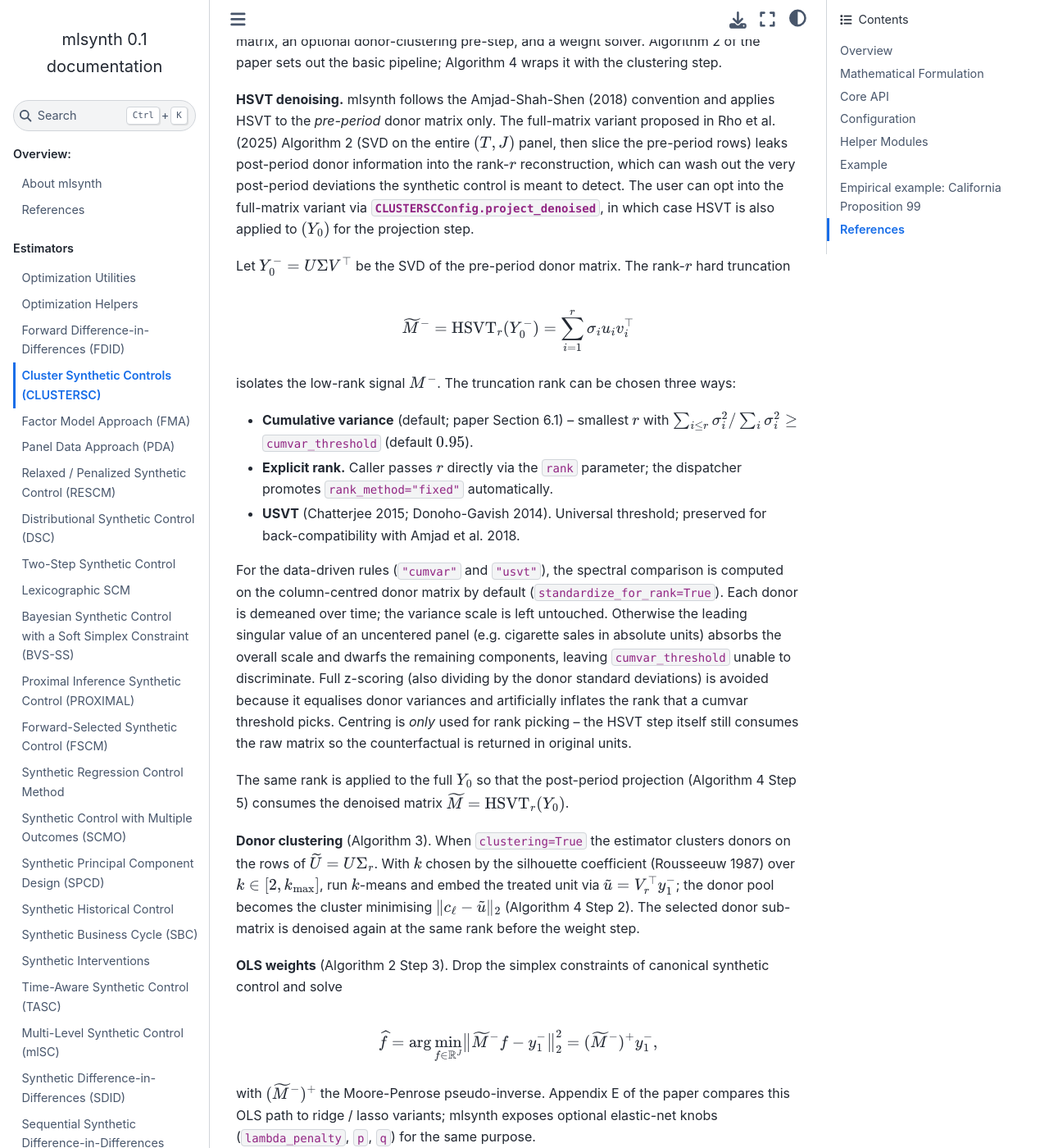
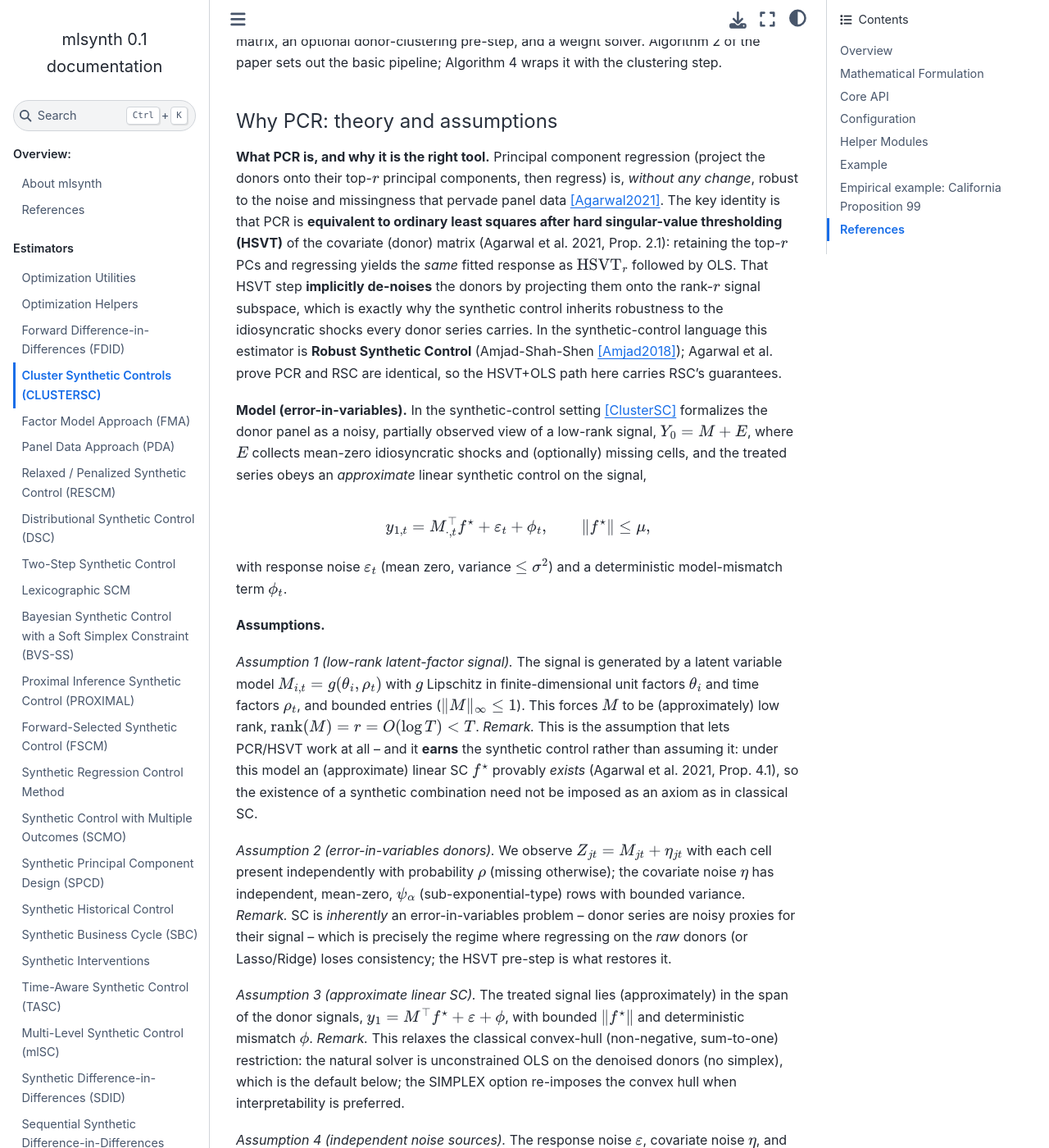
Before and after one commit to jgreathouse9/mlsynth, a Sphinx documentation site: the page built from docs/clustersc.rst, in a window 1280 px wide and 1400 px high, scrolled down 1411 px. Shown: the whole window at 82% size. Built offline with Sphinx 7.4.7 and the Sphinx Book theme 1.1.4, drawn with Linux system fonts in a browser that asks for light colours; pages that are not in the unit, such as notebooks, are missing from menus; some of the changed text lies outside the part shown.

Commit message:
Add files via upload

```diff
--- a/docs/clustersc.rst
+++ b/docs/clustersc.rst
@@ -70,6 +70,107 @@ The PCR family combines three building blocks: rank-:math:`r` HSVT
 denoising of the donor matrix, an optional donor-clustering
 pre-step, and a weight solver. Algorithm 2 of the paper sets out
 the basic pipeline; Algorithm 4 wraps it with the clustering step.
+
+Why PCR: theory and assumptions
+"""""""""""""""""""""""""""""""
+
+**What PCR is, and why it is the right tool.** Principal component
+regression (project the donors onto their top-:math:`r` principal
+components, then regress) is, *without any change*, robust to the
+noise and missingness that pervade panel data [Agarwal2021]_. The key
+identity is that PCR is **equivalent to ordinary least squares after
+hard singular-value thresholding (HSVT)** of the covariate (donor)
+matrix (Agarwal et al. 2021, Prop. 2.1): retaining the top-:math:`r`
+PCs and regressing yields the *same* fitted response as
+:math:`\mathrm{HSVT}_r` followed by OLS. That HSVT step **implicitly
+de-noises** the donors by projecting them onto the rank-:math:`r`
+signal subspace, which is exactly why the synthetic control inherits
+robustness to the idiosyncratic shocks every donor series carries. In
+the synthetic-control language this estimator is **Robust Synthetic
+Control** (Amjad-Shah-Shen [Amjad2018]_); Agarwal et al. prove PCR and
+RSC are identical, so the HSVT+OLS path here carries RSC's guarantees.
+
+**Model (error-in-variables).** In the synthetic-control setting
+[ClusterSC]_ formalizes the donor panel as a noisy, partially observed
+view of a low-rank signal, :math:`Y_0 = M + E`, where :math:`E` collects
+mean-zero idiosyncratic shocks and (optionally) missing cells, and the
+treated series obeys an *approximate* linear synthetic control on the
+signal,
+
+.. math::
+
+   y_{1,t} = M_{\cdot,t}^\top f^\star + \varepsilon_t + \phi_t ,
+   \qquad \|f^\star\| \le \mu ,
+
+with response noise :math:`\varepsilon_t` (mean zero, variance
+:math:`\le \sigma^2`) and a deterministic model-mismatch term
+:math:`\phi_t`.
+
+**Assumptions.**
+
+*Assumption 1 (low-rank latent-factor signal).* The signal is generated
+by a latent variable model :math:`M_{i,t} = g(\theta_i, \rho_t)` with
+:math:`g` Lipschitz in finite-dimensional unit factors
+:math:`\theta_i` and time factors :math:`\rho_t`, and bounded entries
+(:math:`\|M\|_\infty \le 1`). This forces :math:`M` to be (approximately)
+low rank, :math:`\mathrm{rank}(M) = r = O(\log T) < T`. *Remark.* This is
+the assumption that lets PCR/HSVT work at all -- and it **earns** the
+synthetic control rather than assuming it: under this model an
+(approximate) linear SC :math:`f^\star` provably *exists* (Agarwal et al.
+2021, Prop. 4.1), so the existence of a synthetic combination need not be
+imposed as an axiom as in classical SC.
+
+*Assumption 2 (error-in-variables donors).* We observe
+:math:`Z_{jt} = M_{jt} + \eta_{jt}` with each cell present
+independently with probability :math:`\rho` (missing otherwise); the
+covariate noise :math:`\eta` has independent, mean-zero,
+:math:`\psi_\alpha` (sub-exponential-type) rows with bounded variance.
+*Remark.* SC is *inherently* an error-in-variables problem -- donor
+series are noisy proxies for their signal -- which is precisely the
+regime where regressing on the *raw* donors (or Lasso/Ridge) loses
+consistency; the HSVT pre-step is what restores it.
+
+*Assumption 3 (approximate linear SC).* The treated signal lies
+(approximately) in the span of the donor signals,
+:math:`y_1 = M^\top f^\star + \varepsilon + \phi`, with bounded
+:math:`\|f^\star\|` and deterministic mismatch :math:`\phi`. *Remark.*
+This relaxes the classical convex-hull (non-negative, sum-to-one)
+restriction: the natural solver is unconstrained OLS on the denoised
+donors (no simplex), which is the default below; the SIMPLEX option
+re-imposes the convex hull when interpretability is preferred.
+
+*Assumption 4 (independent noise sources).* The response noise
+:math:`\varepsilon`, covariate noise :math:`\eta`, and the missingness
+pattern are mutually independent (Agarwal et al. 2021, Rmk. 3.2).
+*Remark.* PCR is **noise-model-agnostic**: unlike the error-in-variables
+literature it needs no knowledge of the noise covariance, which is what
+makes it practical for panels with unknown shock structure.
+
+**Finite-sample guarantees.** Under Assumptions 1-4 the pre-period
+(training) error of the HSVT+OLS estimator decomposes into three
+interpretable pieces (Agarwal et al. 2021, Thm. 3.1):
+
+.. math::
+
+   \mathrm{MSE}_{\mathrm{pre}}(\widehat y_1)
+     \;\lesssim\;
+     \underbrace{\frac{\sigma^2 r}{T_0}}_{\text{regression}}
+     + \underbrace{\frac{\|f^\star\|^2}{T_0}\,
+        \mathbb{E}\bigl\|\mathrm{HSVT}_r(Z) - M\bigr\|_{2,\infty}^2}_{\text{donor corruption}}
+     + \underbrace{\frac{\|\phi\|^2}{T_0}}_{\text{mismatch}} ,
+
+where the donor-corruption term is controlled by a novel
+:math:`\ell_{2,\infty}`-norm bound on HSVT (Lemma 3.1, stronger than the
+usual Frobenius bound). With observation fraction :math:`\rho`, the
+overall pre-period rate is :math:`\rho^{-4} r / \min(T_0, J) +
+\|\phi\|^2/T_0` (Cor. 3.1) -- i.e. PCR matches, up to log factors, the
+minimax OLS rate one would get with *perfectly observed* donors, despite
+seeing only noisy, partially observed ones. The post-period (test) error
+is bounded by the training error plus a generalization penalty scaling as
+:math:`r^{5/2}/\sqrt{T_0}` (Thm. 3.2), which is exactly what justifies the
+**data-driven rank selection** (cumulative-variance / USVT rules) used
+below: choose :math:`r` to trade pre-period fit against this complexity
+penalty.
 
 **HSVT denoising.** mlsynth follows the Amjad-Shah-Shen (2018)
 convention and applies HSVT to the *pre-period* donor matrix only.
--- a/docs/references.rst
+++ b/docs/references.rst
@@ -12,6 +12,12 @@ References
 .. [Amjad2018] Amjad, Muhammad, Devavrat Shah, and Dennis Shen. *"Robust Synthetic Control."* Journal of Machine Learning Research, vol. 19, no. 1, 2018, pp. 802–852.
 
 .. [Agarwal2021] Agarwal, Anish, Devavrat Shah, Dennis Shen, and Dogyoon Song. *"On Robustness of Principal Component Regression."* Journal of the American Statistical Association, vol. 116, no. 536, 2021, pp. 1731–1745. doi:10.1080/01621459.2021.1928513.
+
+.. [ClusterSC]
+    Rho, Saeyoung, Tang, Andrew, Bergam, Noah, Cummings, Rachel, and Misra, Vishal.
+    "ClusterSC: Advancing Synthetic Control with Donor Selection."
+    *Proceedings of the 28th International Conference on Artificial Intelligence and Statistics (AISTATS)*,
+    PMLR 258, 2025. arXiv:2503.21629.
 
 .. [BaiNg2002] Bai, Jushan and Serena Ng (2002), “Determining the Number of Factors in Approximate Factor Models,” *Econometrica*, 70 (1), 191–222.
 
```
